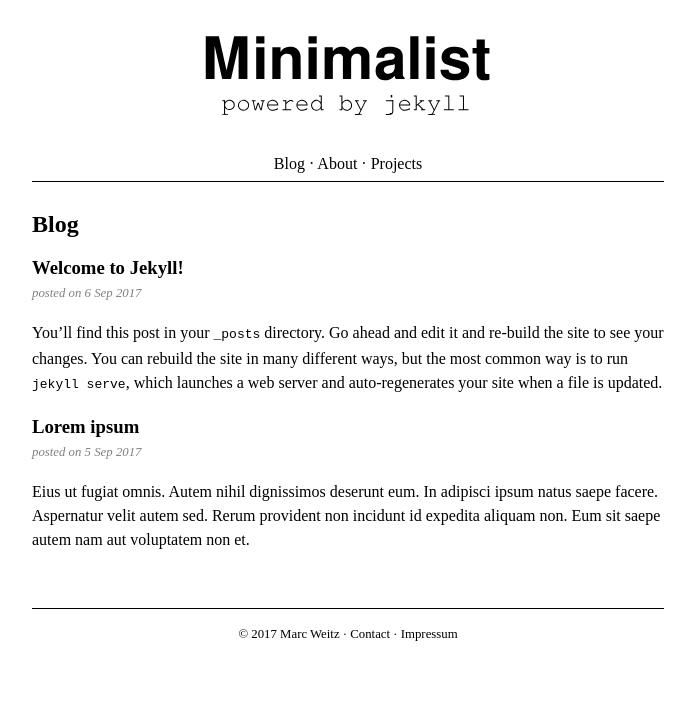
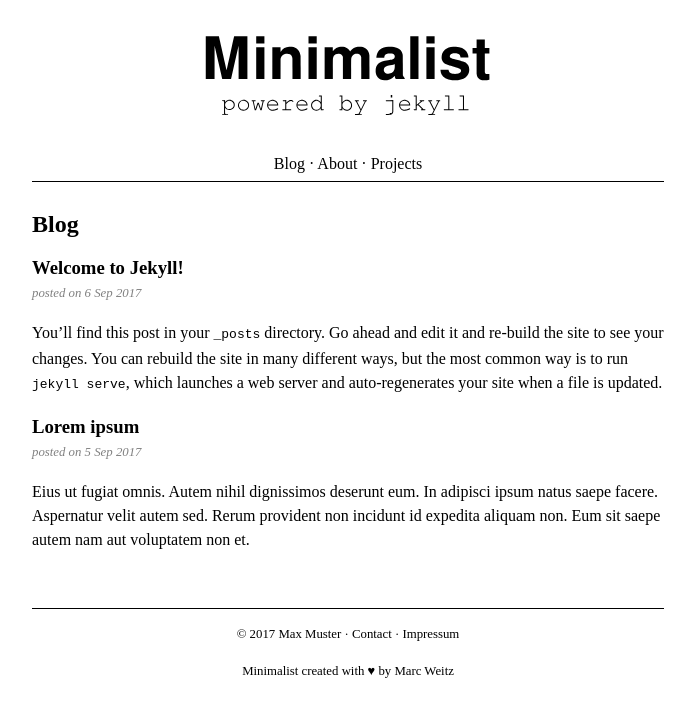
Before and after one commit to Trybnetic/minimalist, a Jekyll site: the page built from index.md, in a window 1280 px wide. Shown: the top 717 px of the page, without its empty margins (292-987 px from the left). Built offline with Jekyll 4.4.1, drawn with Linux system fonts in a browser that asks for light colours.

Commit message:
adds author info to footer

```diff
--- a/_includes/footer.html
+++ b/_includes/footer.html
@@ -1,7 +1,10 @@
 <div id="footer">
   <p>
-    <a style="color: black;" href="https://github.com/Trybnetic/minimalist/blob/master/LICENSE.txt">© 2017 Marc Weitz</a>  ·
+    © 2017 {{site.owner}}  ·
     <a href="{{site.url}}{{site.baseurl}}/contact/">Contact</a>  ·
     <a style="color: black;" href="{{site.url}}{{site.baseurl}}/impressum/">Impressum</a>
   </p>
+  <p>
+    <a href="https://github.com/Trybnetic/minimalist/">Minimalist</a> created with &#9829; by <a href="https://github.com/Trybnetic/">Marc Weitz</a>
+  </p>
 </div>
```
